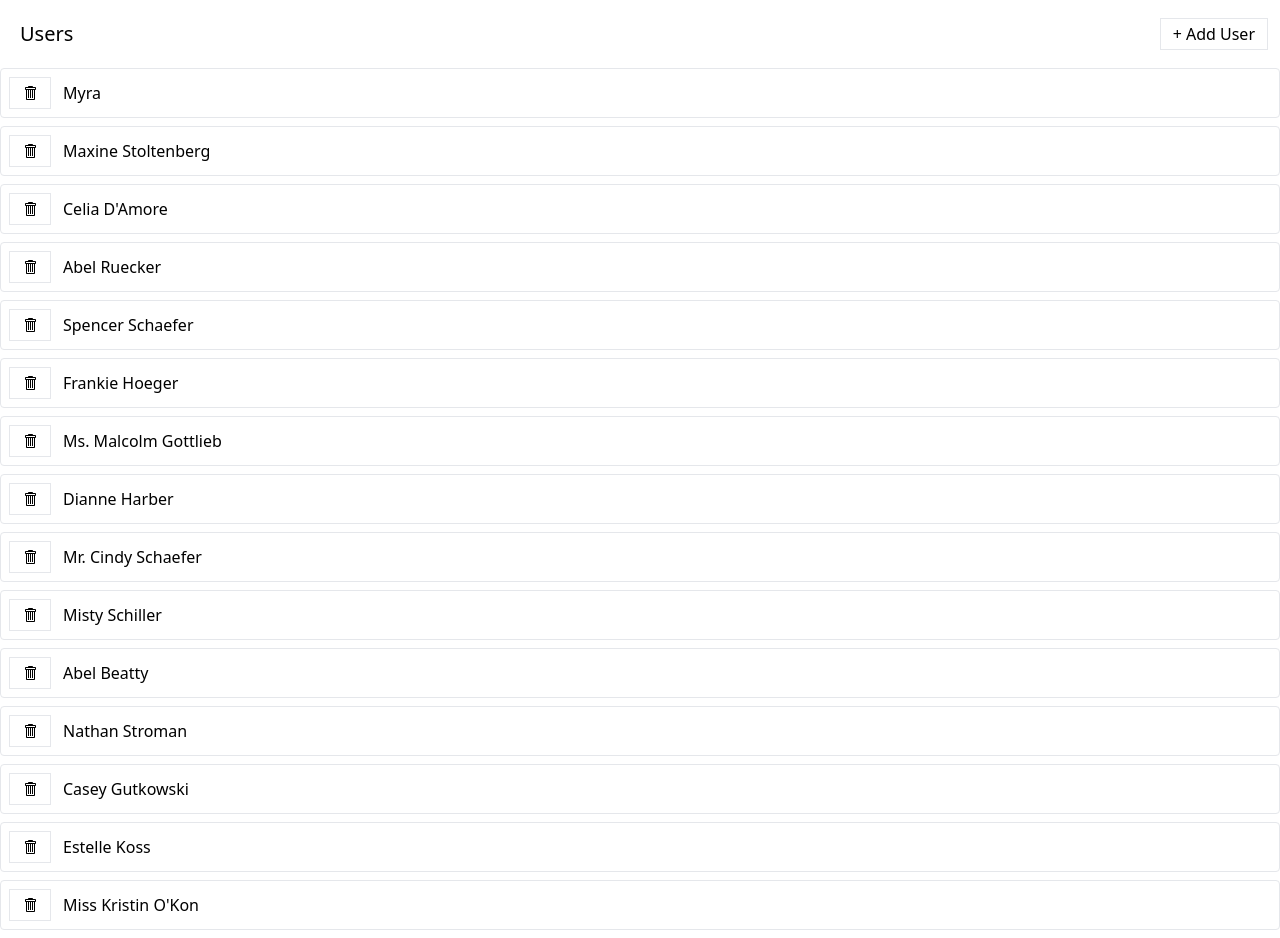
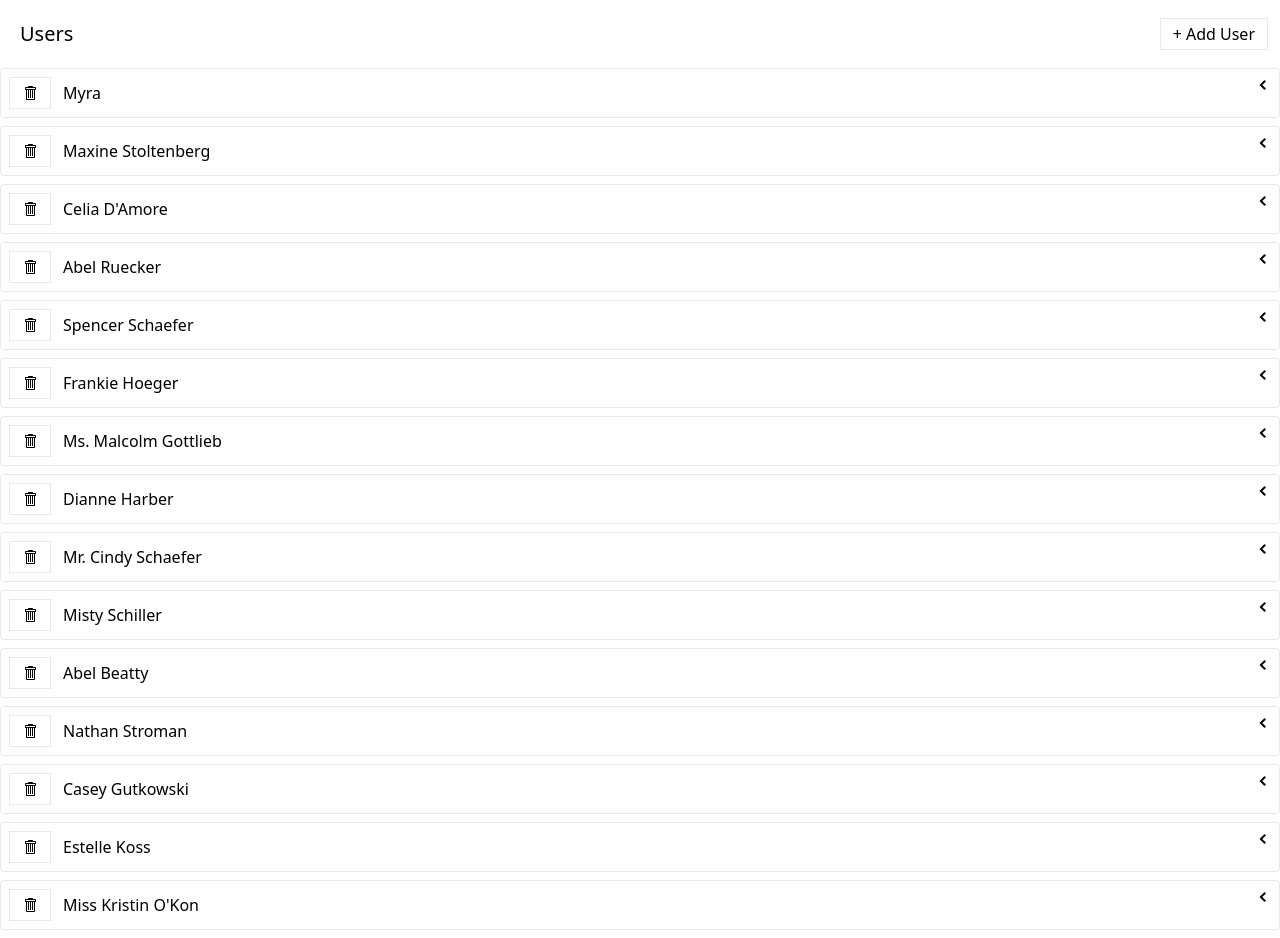
Before and after one commit to abkumarofficial/media, a React (Create React App) app: page / in a window 1280 px wide. Built offline with nearby package versions, Linux system fonts and the light colour scheme; data requests are answered from the project's data file.

Commit message:
Added Expandable Panel

```diff
--- /dev/null
+++ b/src/components/ExpandablePanel.js
@@ -0,0 +1,26 @@
+import { useState } from "react";
+import { GoChevronDown, GoChevronLeft } from "react-icons/go";
+
+function ExpandablePanel( { header, children } ) {
+    const [expanded, setExpanded] = useState(false);
+    const handleClick = () => {
+        setExpanded(!expanded);
+    }
+    return (
+        <div className="mb-2 border rounded">
+            <div className="flex p-2 justify-between item-center">
+                <div className="flex flex-row items-center justify-between">
+                    {header}
+                </div>
+                <div onClick={handleClick} className="cursor-pointer">
+                    {expanded ? <GoChevronDown/> : <GoChevronLeft/>}
+                </div>
+            </div>
+            {
+                expanded && <div className="p-2 border-t">{children}</div>
+            }
+        </div>
+    );
+}
+
+export default ExpandablePanel;
--- a/src/components/UsersListItem.js
+++ b/src/components/UsersListItem.js
@@ -2,6 +2,8 @@
 import Button from "./Button";
 import { removeUser } from "../store";
 import { useThunk } from "../hooks/use-thunk";
+import ExpandablePanel from "./ExpandablePanel";
+import { Fragment } from "react";
 
 function UsersListItem({user}) {
     const [doRemoveUser, isLoading, error] = useThunk(removeUser);
@@ -10,18 +12,16 @@
         doRemoveUser(user);
     }
 
-
-    return <div key={user.id} className="mb-2 border rounded">
-        <div className="flex p-2 justify-between item-center cursor-pointer">
-            <div className="flex flex-row items-center justify-between">
-                <Button className="mr-3" loading={isLoading} onClick={handleOnClick}>
-                    <GoTrashcan/>
-                </Button>
-                { error && <div>Error Deleting User</div> }
-                {user.name}
-            </div>
-        </div>
-    </div>
+    const header = <Fragment>
+                        <Button className="mr-3" loading={isLoading} onClick={handleOnClick}>
+                            <GoTrashcan/>
+                        </Button>
+                        { error && <div>Error Deleting User</div> }
+                        {user.name}
+                    </Fragment>
+    return (
+        <ExpandablePanel header={header}>Content!!!</ExpandablePanel>
+    )
 }
 
 export default UsersListItem;
```
